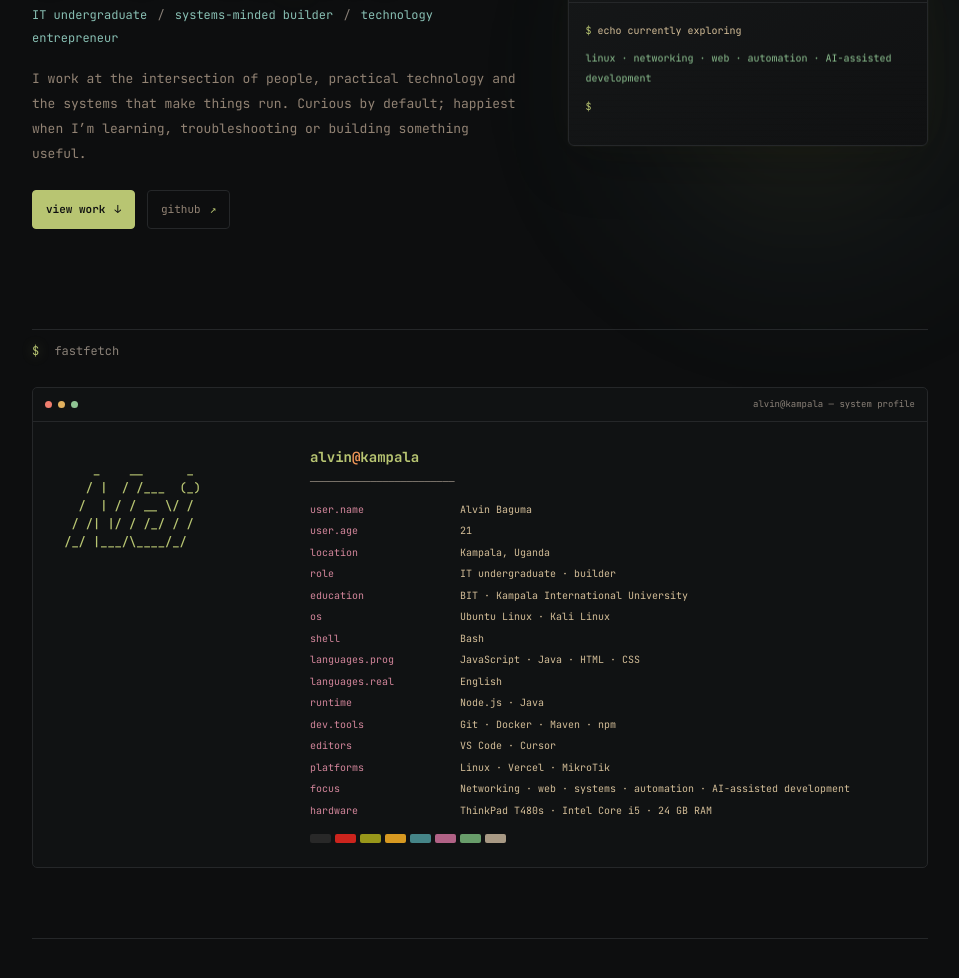
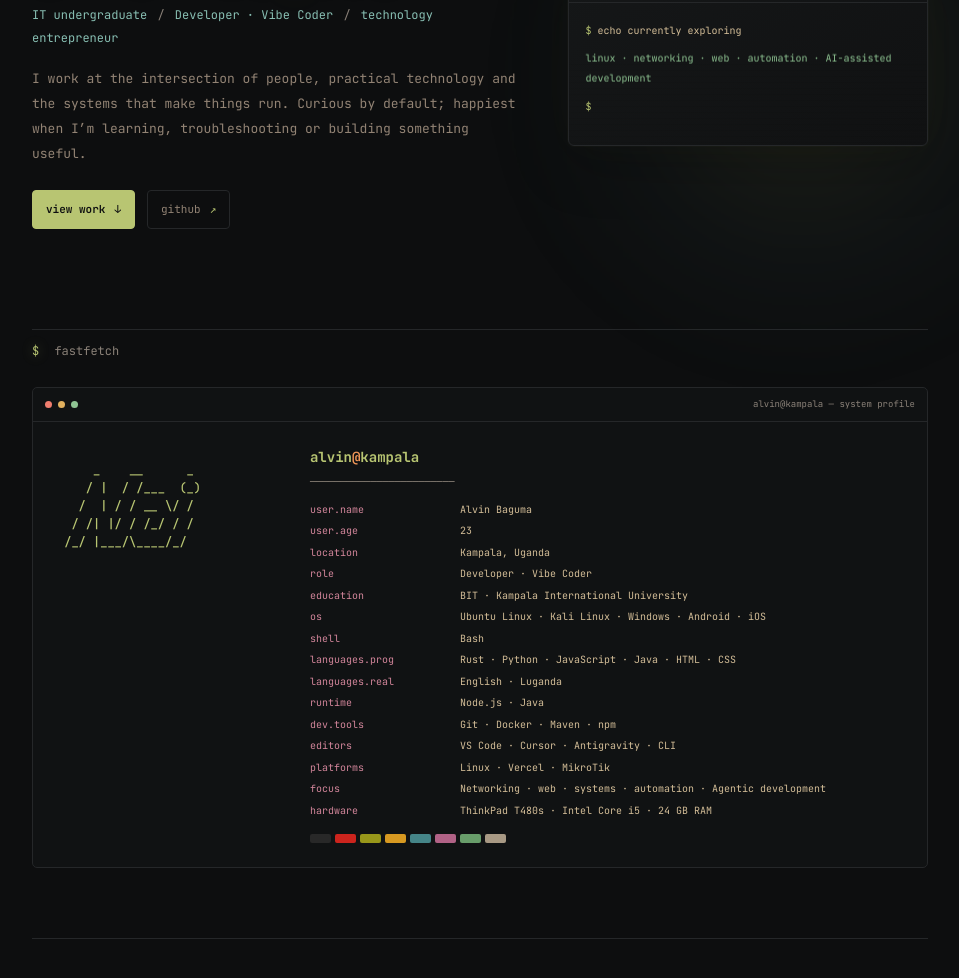
Before and after one commit to AlvinBaguma/alvinbagumasite, a plain HTML site: page index.html in a window 1280 px wide. Shown: the part 356-1334 px from the top of the page, without its empty margins (160-1119 px from the left). Drawn offline with Linux system fonts and the light colour scheme.

Commit message:
Update profile details and developer identity

```diff
--- a/index.html
+++ b/index.html
@@ -4,7 +4,7 @@
   <meta charset="utf-8">
   <meta name="viewport" content="width=device-width, initial-scale=1">
   <meta name="theme-color" content="#0d0e0f">
-  <meta name="description" content="Alvin Baguma — IT undergraduate, systems-minded builder and technology entrepreneur based in Kampala, Uganda.">
+  <meta name="description" content="Alvin Baguma — IT undergraduate, developer, vibe coder and technology entrepreneur based in Kampala, Uganda.">
   <title>Alvin Baguma — terminal / home</title>
   <link rel="preconnect" href="https://fonts.googleapis.com">
   <link rel="preconnect" href="https://fonts.gstatic.com" crossorigin>
@@ -29,7 +29,7 @@
       <div class="hero-body">
         <p class="eyebrow"><span class="status-dot"></span> based in kampala, uganda</p>
         <h1 id="hero-title"><span id="whoami-cmd" data-text="alvin baguma">alvin baguma</span><span class="cursor" aria-hidden="true">▋</span></h1>
-        <p class="hero-role">IT undergraduate <span class="separator">/</span> systems-minded builder <span class="separator">/</span> technology entrepreneur</p>
+        <p class="hero-role">IT undergraduate <span class="separator">/</span> Developer · Vibe Coder <span class="separator">/</span> technology entrepreneur</p>
         <p class="hero-copy">I work at the intersection of people, practical technology and the systems that make things run. Curious by default; happiest when I’m learning, troubleshooting or building something useful.</p>
         <div class="hero-actions">
           <a class="btn btn-primary" href="#work">view work <span aria-hidden="true">↓</span></a>
@@ -64,19 +64,19 @@
               <p class="fastfetch-rule">────────────────────────</p>
               <dl>
                 <div><dt>user.name</dt><dd>Alvin Baguma</dd></div>
-                <div><dt>user.age</dt><dd>21</dd></div>
+                <div><dt>user.age</dt><dd>23</dd></div>
                 <div><dt>location</dt><dd>Kampala, Uganda</dd></div>
-                <div><dt>role</dt><dd>IT undergraduate · builder</dd></div>
+                <div><dt>role</dt><dd>Developer · Vibe Coder</dd></div>
                 <div><dt>education</dt><dd>BIT · Kampala International University</dd></div>
-                <div><dt>os</dt><dd>Ubuntu Linux · Kali Linux</dd></div>
+                <div><dt>os</dt><dd>Ubuntu Linux · Kali Linux · Windows · Android · iOS</dd></div>
                 <div><dt>shell</dt><dd>Bash</dd></div>
-                <div><dt>languages.prog</dt><dd>JavaScript · Java · HTML · CSS</dd></div>
-                <div><dt>languages.real</dt><dd>English</dd></div>
+                <div><dt>languages.prog</dt><dd>Rust · Python · JavaScript · Java · HTML · CSS</dd></div>
+                <div><dt>languages.real</dt><dd>English · Luganda</dd></div>
                 <div><dt>runtime</dt><dd>Node.js · Java</dd></div>
                 <div><dt>dev.tools</dt><dd>Git · Docker · Maven · npm</dd></div>
-                <div><dt>editors</dt><dd>VS Code · Cursor</dd></div>
+                <div><dt>editors</dt><dd>VS Code · Cursor · Antigravity · CLI</dd></div>
                 <div><dt>platforms</dt><dd>Linux · Vercel · MikroTik</dd></div>
-                <div><dt>focus</dt><dd>Networking · web · systems · automation · AI-assisted development</dd></div>
+                <div><dt>focus</dt><dd>Networking · web · systems · automation · Agentic development</dd></div>
                 <div><dt>hardware</dt><dd>ThinkPad T480s · Intel Core i5 · 24 GB RAM</dd></div>
               </dl>
               <p class="fastfetch-colors" aria-label="Gruvbox terminal palette"><i></i><i></i><i></i><i></i><i></i><i></i><i></i><i></i></p>
```
